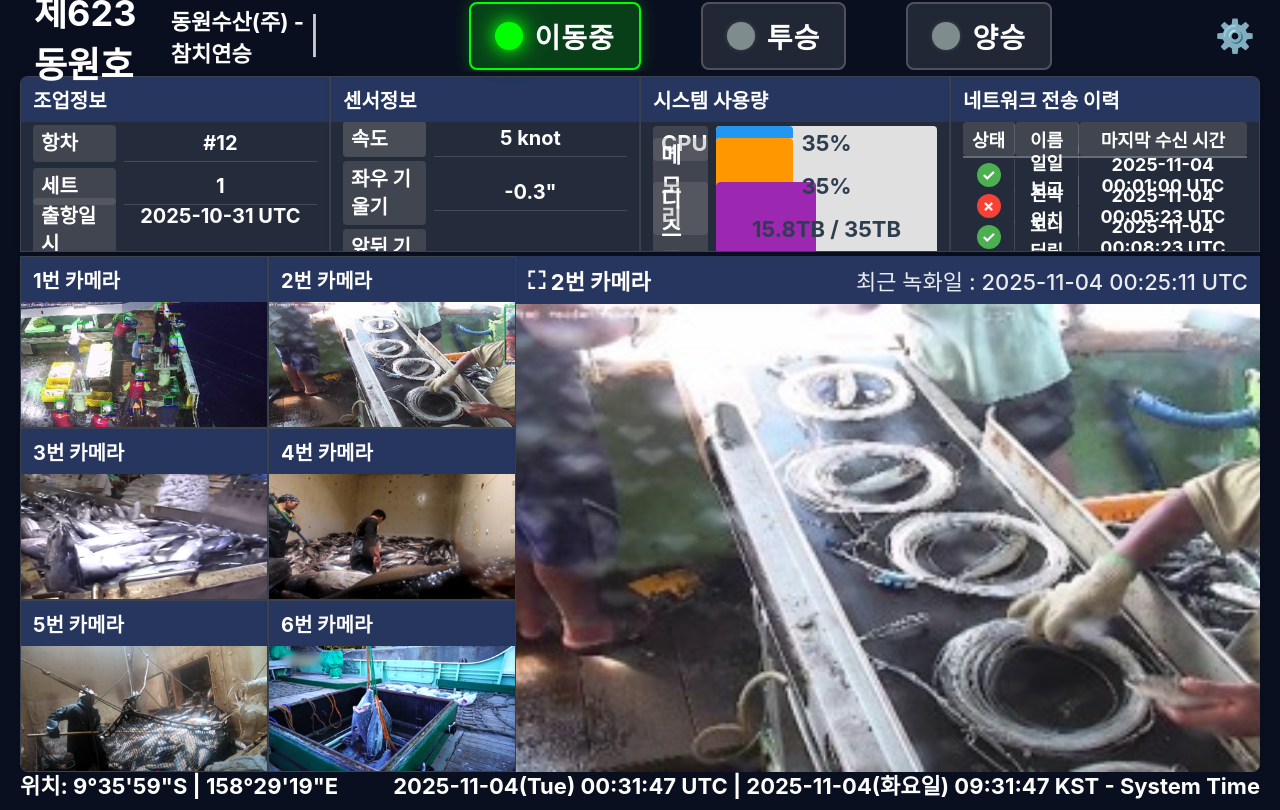
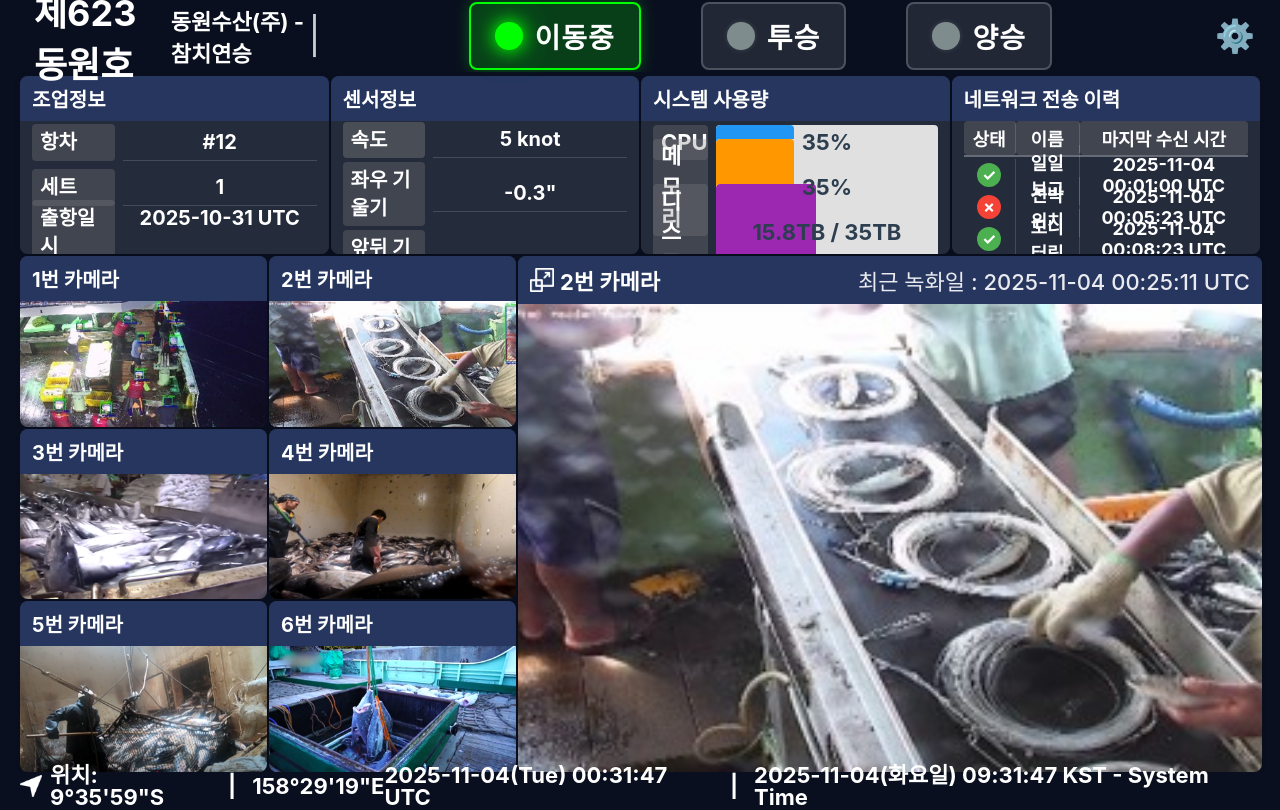
Before and after one commit to coolha-ops/iuu, a plain HTML site: page index.html in a window 1280 px wide. Drawn offline with Linux system fonts and the light colour scheme; a web font is replaced by a local one.

Commit message:
카드 간격 조정, icon 변경 및 추가

```diff
--- a/index.html
+++ b/index.html
@@ -209,7 +209,7 @@
             <div class="large-card cctv-card">
                 <div class="cctv-header">
                     <div class="camera-label-container">
-                        <span class="zoom-icon">⛶</span>
+                        <img src="image/scale.png" alt="확대" class="zoom-icon">
                         <span class="camera-label">2번 카메라</span>
                     </div>
                     <span class="recording-date">최근 녹화일 : 2025-11-04 00:25:11 UTC</span>
@@ -223,10 +223,11 @@
 
     <footer class="footer">
         <div class="footer-left">
-            <span>위치: 9°35'59"S | 158°29'19"E</span>
+            <img src="image/compass.png" alt="위치" class="location-icon">
+            <span>위치: 9°35'59"S <span class="separator">|</span> 158°29'19"E</span>
         </div>
         <div class="footer-right">
-            <span>2025-11-04(Tue) 00:31:47 UTC | 2025-11-04(화요일) 09:31:47 KST - System Time</span>
+            <span>2025-11-04(Tue) 00:31:47 UTC <span class="separator">|</span> 2025-11-04(화요일) 09:31:47 KST - System Time</span>
         </div>
     </footer>
 </body>
--- a/styles.css
+++ b/styles.css
@@ -213,8 +213,9 @@ body {
     height: calc(25% - 16px);
     width: 100%;
     display: flex;
-    gap: 0px;
-    padding: 4px 20px;
+    gap: 2px;
+    padding: 4px 20px 2px 20px;
+    margin-bottom: 0px;
     background-color: #0A0F1F;
     min-height: 0;
     flex-shrink: 0;
@@ -224,8 +225,8 @@ body {
     flex: 1;
     flex-shrink: 0;
     background-color: #242B3B;
-    border-radius: 0px;
-    border: 1.0px solid rgba(255, 255, 255, 0.1);
+    border-radius: 8px;
+    border: none;
     box-shadow: 0 2px 4px rgba(0, 0, 0, 0.1);
     display: flex;
     flex-direction: column;
@@ -249,7 +250,7 @@ body {
 
 /* 네트워크 전송 이력 - 오른쪽 위 코너 */
 .four-cards-section .card.network-card {
-    border-top-right-radius: 8px;
+    border-radius: 8px;
 }
 
 .operation-info-card {
@@ -340,8 +341,7 @@ body {
 
 /* 6) 카드를 살짝 띄워 보이게 (선택) */
 .four-cards-section .card.job-info-card {
-    border-radius: 0px !important;
-    border-top-left-radius: 8px !important;
+    border-radius: 8px;
     box-shadow: 0 2px 6px rgba(0, 0, 0, .18);
 }
 
@@ -687,7 +687,7 @@ body {
     flex: 1;
     width: 100%;
     display: flex;
-    gap: 0px;
+    gap: 2px;
     padding: 0px 20px 0px 20px;
     background-color: #0A0F1F;
     min-height: 0;
@@ -700,7 +700,7 @@ body {
     display: grid;
     grid-template-columns: repeat(2, 1fr);
     grid-template-rows: repeat(3, 1fr);
-    gap: 0px;
+    gap: 2px;
     flex-shrink: 0;
     min-width: 0;
     min-height: 0;
@@ -708,8 +708,8 @@ body {
 
 .left-section .small-card {
     background-color: #242B3B;
-    border-radius: 0px;
-    border: 1.0px solid rgba(255, 255, 255, 0.1);
+    border-radius: 8px;
+    border: none;
     box-shadow: 0 2px 4px rgba(0, 0, 0, 0.1);
     display: flex;
     align-items: center;
@@ -726,7 +726,7 @@ body {
 
 /* 5번 카메라 - 왼쪽 아래 코너 */
 .left-section .small-card:nth-child(5) {
-    border-bottom-left-radius: 8px;
+    border-radius: 8px;
 }
 
 /* CCTV 카드 스타일 */
@@ -762,7 +762,10 @@ body {
 }
 
 .zoom-icon {
-    font-size: 24px;
+    width: 24px;
+    height: 24px;
+    object-fit: contain;
+    filter: brightness(0) invert(1);
 }
 
 .recording-date {
@@ -815,9 +818,8 @@ body {
     width: 100%;
     height: 100%;
     background-color: #242B3B;
-    border-radius: 0px;
-    border-bottom-right-radius: 8px;
-    border: 1.0px solid rgba(255, 255, 255, 0.1);
+    border-radius: 8px;
+    border: none;
     box-shadow: 0 2px 4px rgba(0, 0, 0, 0.1);
     display: flex;
     flex-shrink: 0;
@@ -828,7 +830,6 @@ body {
     justify-content: center;
     font-size: 20px;
     font-weight: bold;
-    border: none;
 }
 
 /* Footer - 2.5% */
@@ -849,6 +850,7 @@ body {
     align-items: center;
     justify-content: flex-start;
     height: 100%;
+    gap: 8px;
 }
 
 .footer-left span {
@@ -858,6 +860,21 @@ body {
     display: flex;
     align-items: center;
     justify-content: center;
+}
+
+.footer-left .separator,
+.footer-right .separator {
+    margin: 0 16px;
+}
+
+.location-icon {
+    width: 22px;
+    height: 22px;
+    display: flex;
+    align-items: center;
+    justify-content: center;
+    object-fit: contain;
+    filter: brightness(0) invert(1);
 }
 
 .footer-right {
```
Also changed, not shown: image/compass.png (added), image/navigation.png (added), image/scale.png (added).
